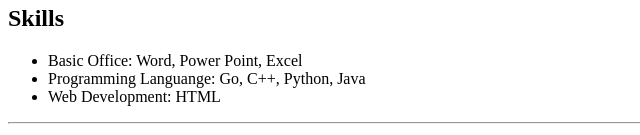
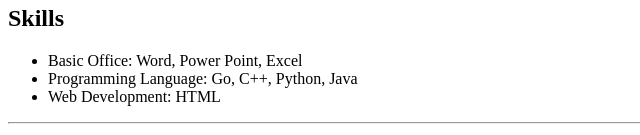
Before and after one commit to catsapricot/resume-zaini, a plain HTML site: page index.html in a window 1280 px wide. Shown: the part 665-800 px from the top of the page, 0-640 px from the left. Drawn offline with Linux system fonts and the light colour scheme.

Commit message:
Update index.html

```diff
--- a/index.html
+++ b/index.html
@@ -36,7 +36,7 @@
         <h2>Skills</h2>
         <ul>
             <li>Basic Office: Word, Power Point, Excel</li>
-            <li>Programming Languange: Go, C++, Python, Java</li>
+            <li>Programming Language: Go, C++, Python, Java</li>
             <li>Web Development: HTML</li>
         </ul>
 
@@ -63,4 +63,5 @@
     <footer>
         <p>© Muhammad Zaini. All rights reserved.</p>
     </footer>
+
 </html>
```
